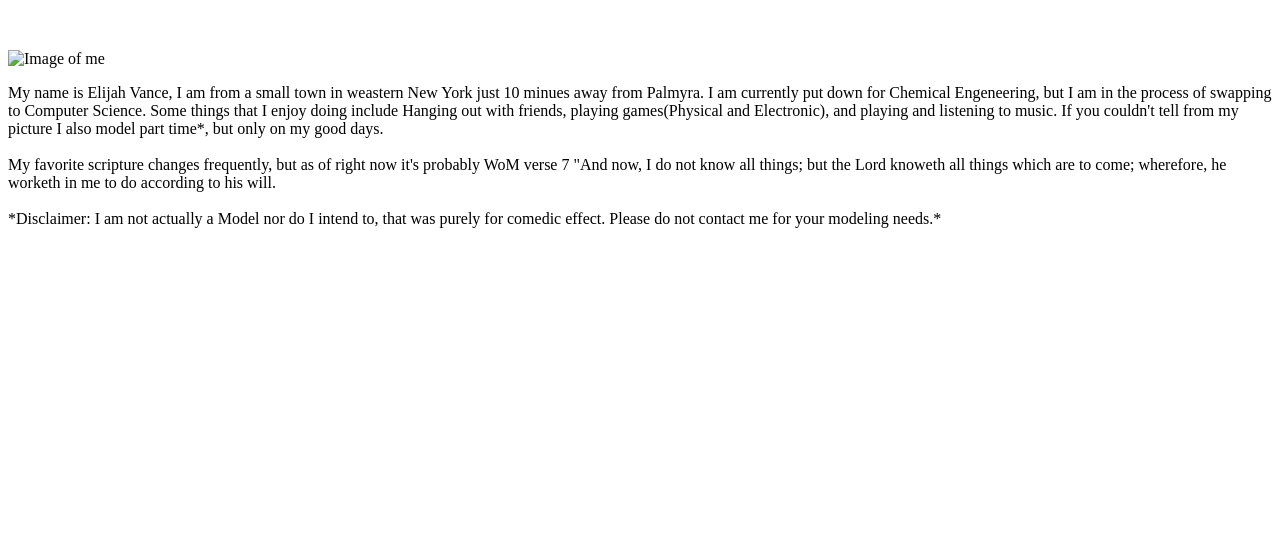
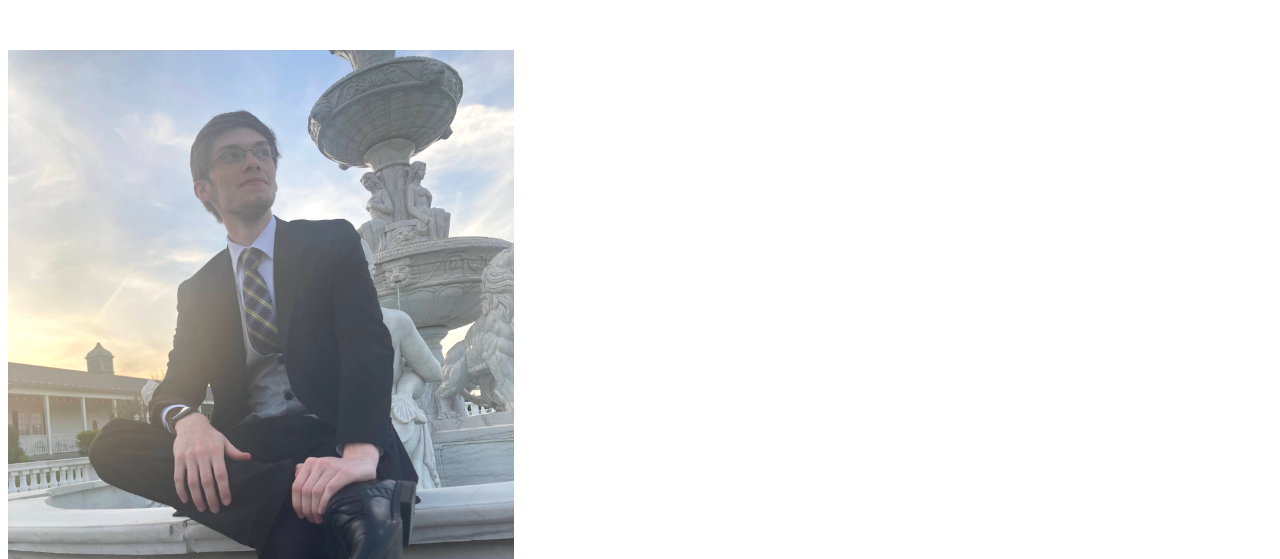
Before and after one commit to etvance/wwd130, a plain HTML site: page aboutme/index.html in a window 1280 px wide. Shown: the part 174-733 px from the top of the page. Drawn offline with Linux system fonts and the light colour scheme; files that its build step writes are made by us from their sources.

Commit message:
pic problem?

```diff
--- a/aboutme/index.html
+++ b/aboutme/index.html
@@ -17,7 +17,7 @@
         <a href="#">Personal Siteplan</a>
     </nav>
     <h1>Elijah Vance</h1>
-    <img src="aboutme/images/myphoto.jpg" alt="Image of me" width="40%">
+    <img src="images/myphoto.jpg" alt="Image of me" width="40%">
     <footer>
         <p>    My name is Elijah Vance, I am from a small town in weastern New York just 10 minues away from Palmyra. I am currently put down for Chemical Engeneering, but I am in the process of swapping to Computer Science. Some things that I enjoy doing include Hanging out with friends, playing games(Physical and Electronic), and playing and listening to music.
             If you couldn't tell from my picture I also model part time*, but only on my good days.<br><br>
```
